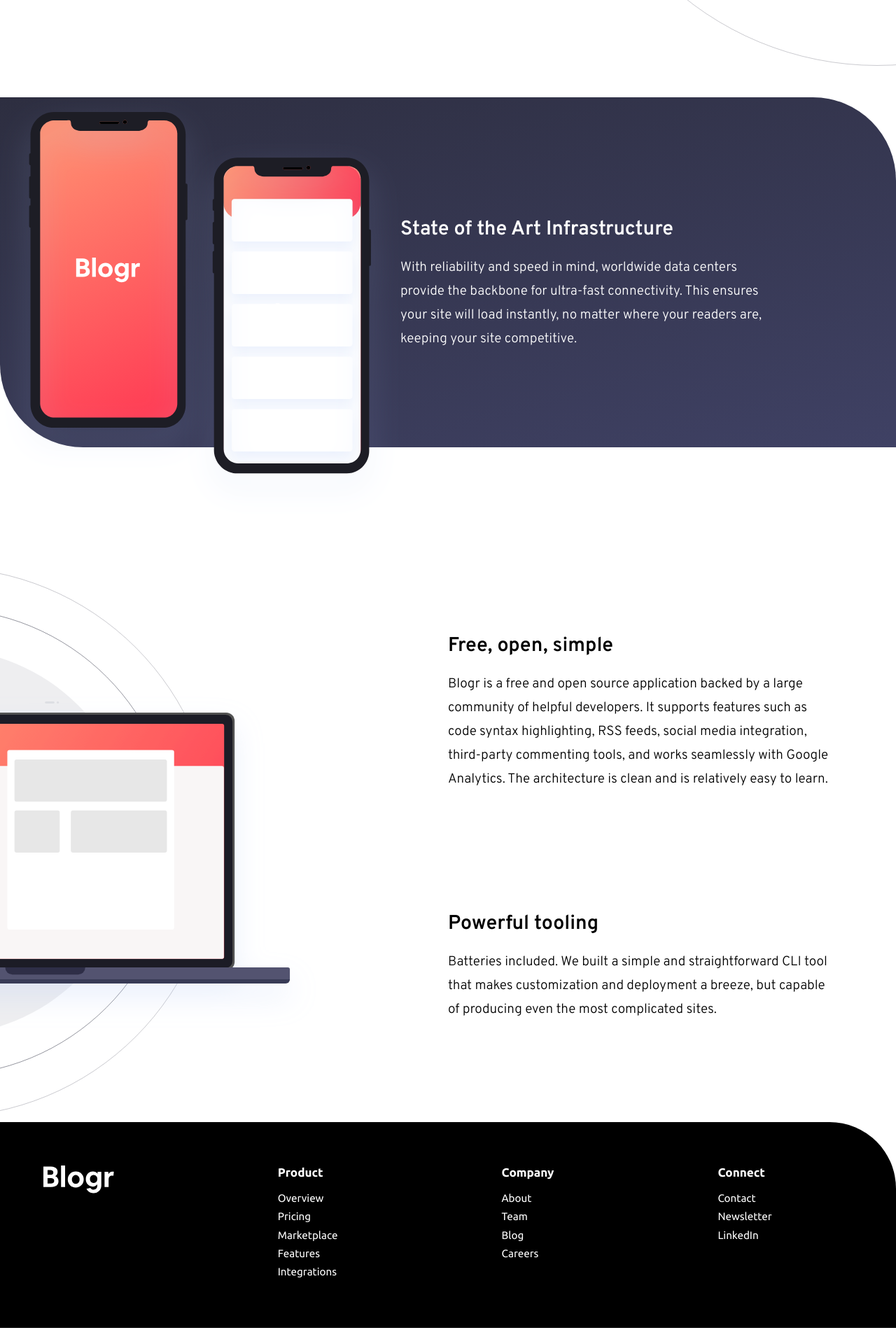
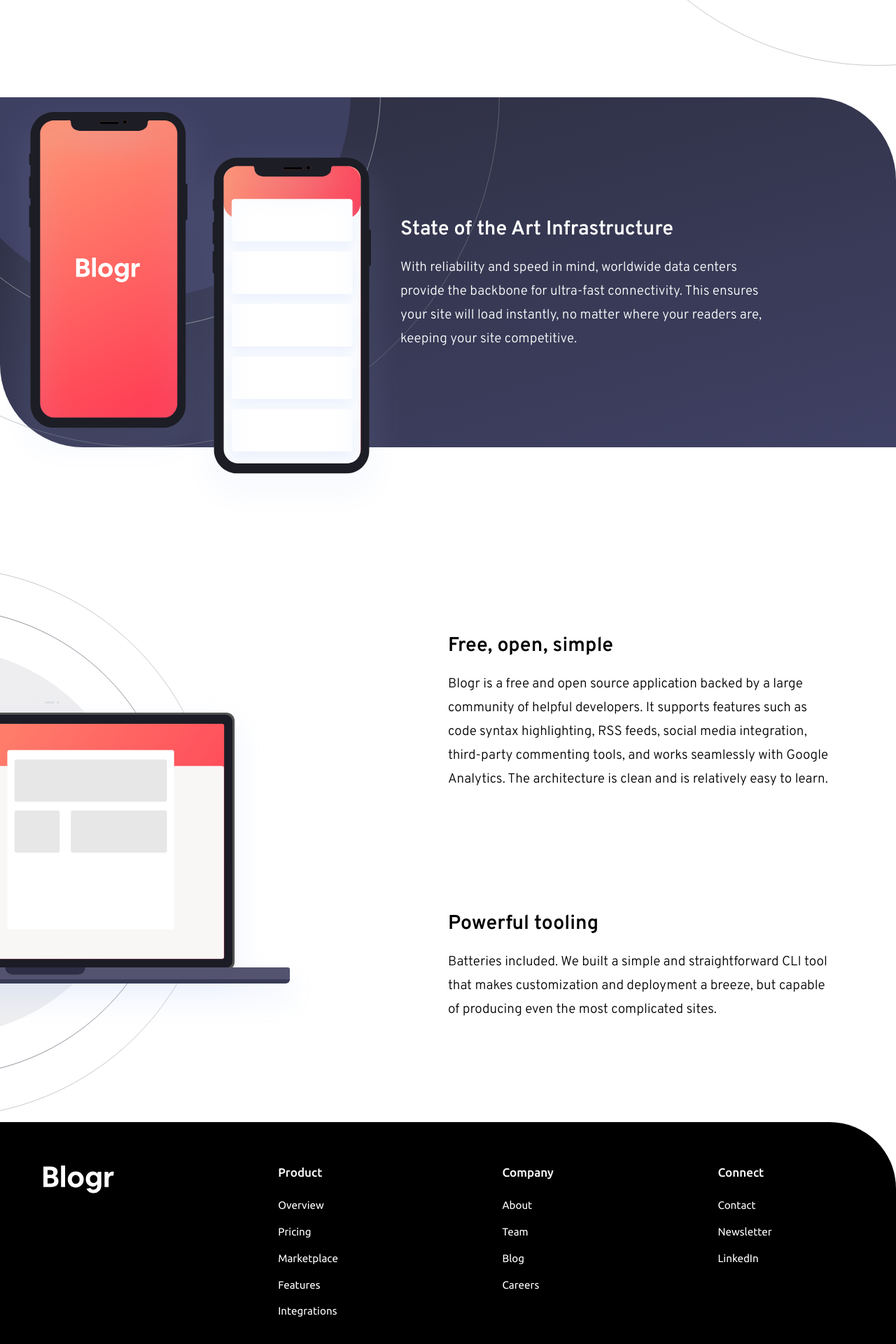
Before and after one commit to d-zucho/blogr, a React (Vite) app: page / in a window 1280 px wide. Shown: the part 1380-3300 px from the top of the page at 70% size. Before the commit the page ends 3277 px from the top, so only its background shows below. Built offline with nearby package versions, Linux system fonts and the light colour scheme.

Commit message:
fix info section circle background

```diff
--- a/src/components/Footer/footer.styles.css
+++ b/src/components/Footer/footer.styles.css
@@ -16,10 +16,12 @@ footer {
 .col h2 {
   font-size: 0.9rem;
   margin-bottom: 1rem;
+  font-weight: 500;
 }
 
 .col-details p {
   font-size: 0.8rem;
-  margin-bottom: 0.5rem;
+  line-height: 2rem;
   cursor: pointer;
+  font-weight: 400;
 }
--- a/src/components/info/Info.jsx
+++ b/src/components/info/Info.jsx
@@ -1,12 +1,10 @@
 import InfoImg from '../../assets/images/illustration-phones.svg'
-import BgPattern from '../../assets/images/bg-pattern-circles.svg'
 
 import './info.styles.css'
 
 function Info() {
   return (
     <section className='info'>
-      {/* <img className='background' src={BgPattern} alt='circle' /> */}
       <div className='circle' />
       <div className='content'>
         <img className='phones' src={InfoImg} alt='phones' />
--- a/src/components/info/info.styles.css
+++ b/src/components/info/info.styles.css
@@ -9,25 +9,20 @@
 
 .content {
   display: flex;
-  /* justify-content: space-around; */
-  /* gap: 3rem; */
-  /* flex-shrink: 0; */
   padding-bottom: 5rem;
   height: 500px;
+  background-image: url('../../assets/images/bg-pattern-circles.svg');
+  background-repeat: no-repeat;
+  background-position: bottom 0px left -300px;
 }
 
 .content img {
   height: 600px;
 }
 
-.circle {
-  background-image: url('../../assets/images/bg-pattern-circles.svg');
-  background-position: center;
-  background-repeat: no-repeat;
-  background-size: cover;
-  background-color: white;
-  width: auto;
-  height: auto;
+.background {
+  border-radius: 0rem 6.25rem;
+  background: linear-gradient(135deg, #2d2e40 0%, #3f4164 100%);
 }
 
 .info-title {
```
